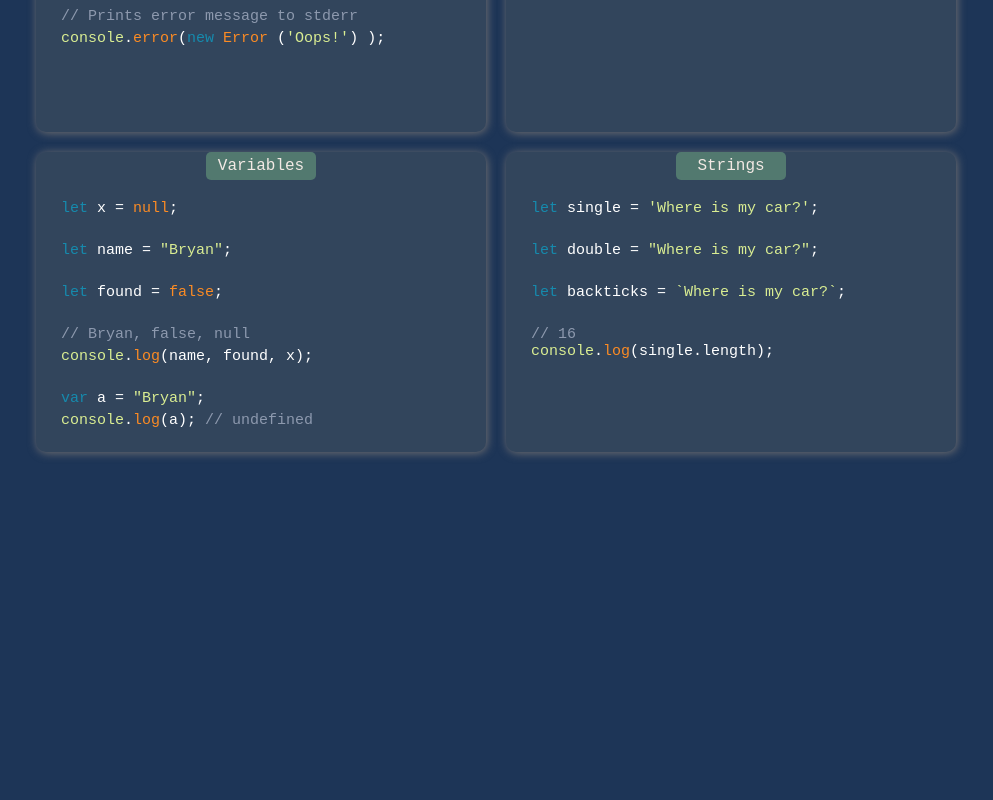
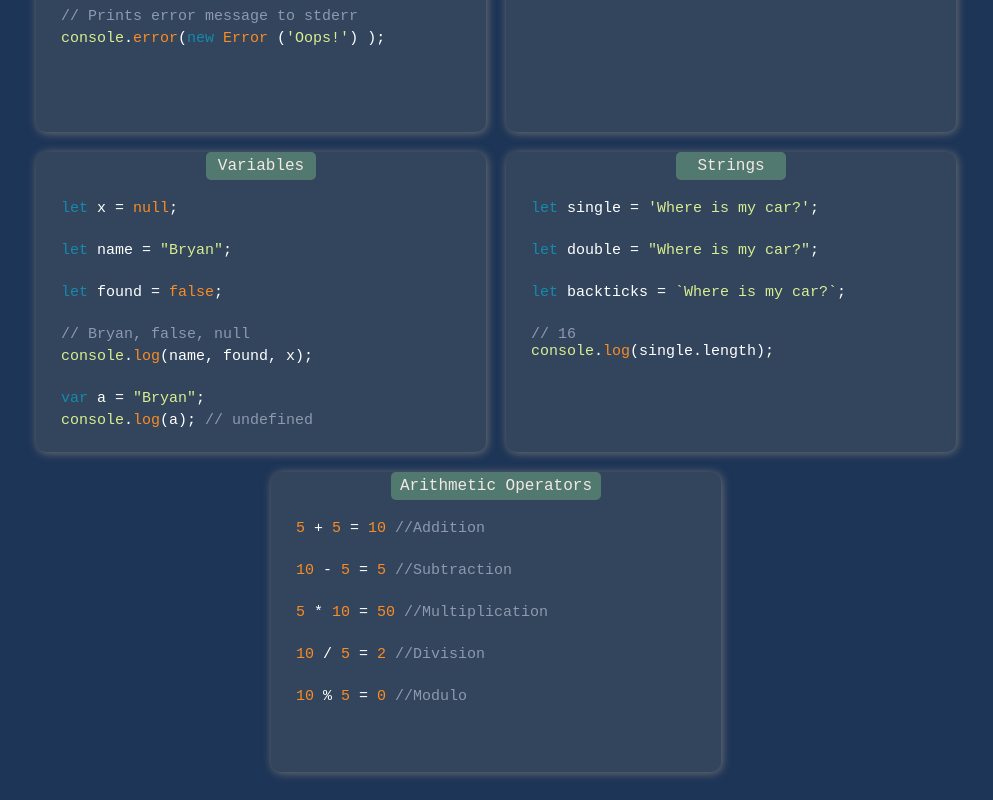
Before and after one commit to omar15hr/CheatSheetDev, a React (Vite) app: page / in a window 1280 px wide. Shown: the part 406-1206 px from the top of the page, without its empty margins (144-1137 px from the left). Before the commit the page ends 886 px from the top, so only its background shows below. Built offline with nearby package versions, Linux system fonts and the light colour scheme.

Commit message:
Arithmetics operators

```diff
--- a/src/components/CardList.tsx
+++ b/src/components/CardList.tsx
@@ -1,3 +1,4 @@
+import { ArithmeticCard } from "./js/cards/ArithmeticCards";
 import { ConsoleCard } from "./js/cards/ConsoleCard";
 import { NumbersCard } from "./js/cards/NumbersCard";
 import { StringsCard } from "./js/cards/StringsCard";
@@ -12,6 +13,7 @@ export function CardList() {
         <NumbersCard />
         <VariablesCard />
         <StringsCard />
+        <ArithmeticCard />
       </div>
     </>
   );
--- /dev/null
+++ b/src/components/js/cards/ArithmeticCards.tsx
@@ -0,0 +1,53 @@
+export function ArithmeticCard() {
+  return (
+    <div className="card">
+        <div className="card-title-aritmethics">Arithmetic Operators</div>
+        <div className="card-content">
+
+          <div className="card-content-code">
+            <span>
+              <span className="orange-code">5 </span> +
+              <span className="orange-code"> 5</span> =
+              <span className="orange-code"> 10</span>
+              <span className="grey-light-code"> //Addition</span>
+            </span>
+          </div>
+          <div className="card-content-code">
+            <span>
+              <span className="orange-code">10 </span> -
+              <span className="orange-code"> 5</span> =
+              <span className="orange-code"> 5</span>
+              <span className="grey-light-code"> //Subtraction</span>
+            </span>
+          </div>
+          <div className="card-content-code">
+            <span>
+              <span className="orange-code">5 </span> *
+              <span className="orange-code"> 10</span> =
+              <span className="orange-code"> 50</span>
+              <span className="grey-light-code"> //Multiplication</span>
+            </span>
+          </div>
+          <div className="card-content-code">
+            <span>
+              <span className="orange-code">10 </span> /
+              <span className="orange-code"> 5</span> =
+              <span className="orange-code"> 2</span>
+              <span className="grey-light-code"> //Division</span>
+            </span>
+          </div>
+          <div className="card-content-code">
+            <span>
+              <span className="orange-code">10 </span> %
+              <span className="orange-code"> 5</span> =
+              <span className="orange-code"> 0</span>
+              <span className="grey-light-code"> //Modulo</span>
+            </span>
+          </div>
+
+
+
+        </div>
+      </div>
+  )
+}
--- a/src/index.css
+++ b/src/index.css
@@ -52,6 +52,15 @@ body {
   border-radius: 5px;
   padding: 5px;
 }
+.card-title-aritmethics {
+  text-align: center;
+  width: 200px;
+  background-color: #52796f;
+  color: #f2e9e4;
+  border: none;
+  border-radius: 5px;
+  padding: 5px;
+}
 .card-content {
   display: flex;
   flex-direction: column;
```
